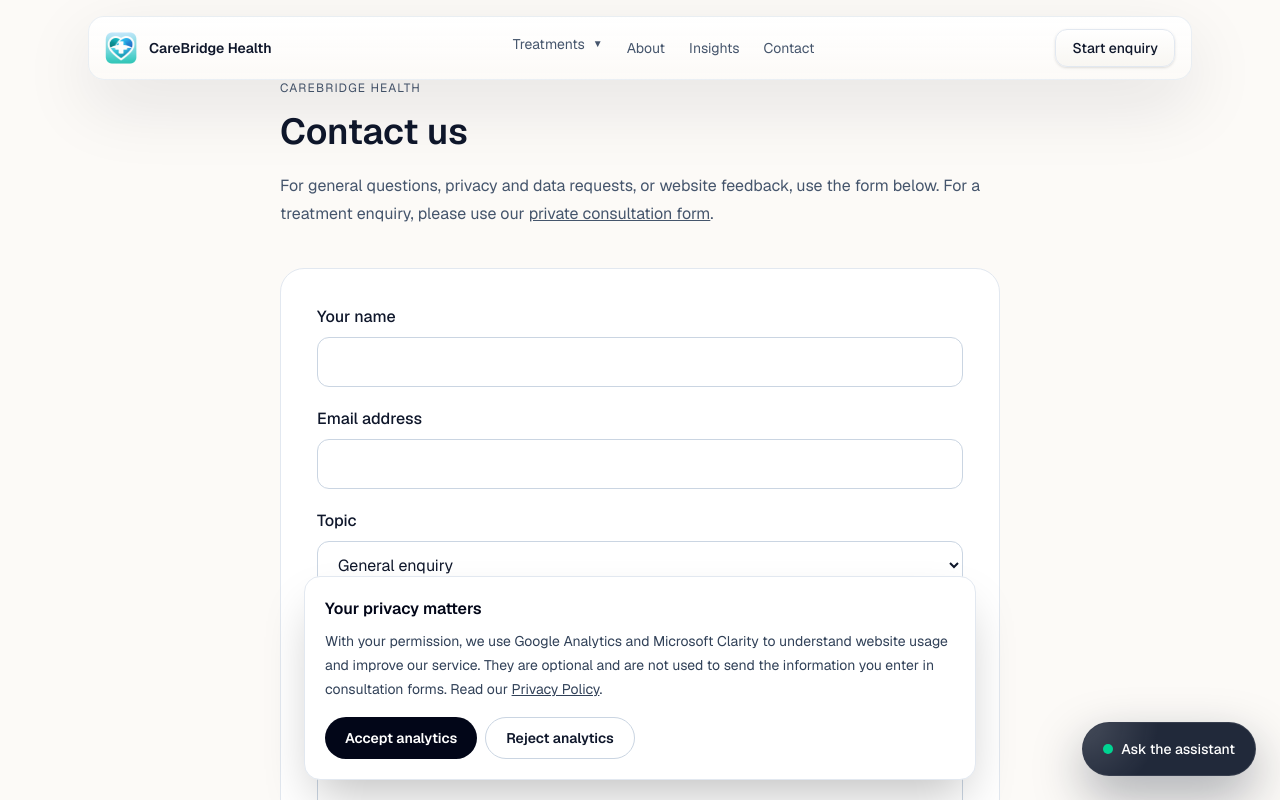
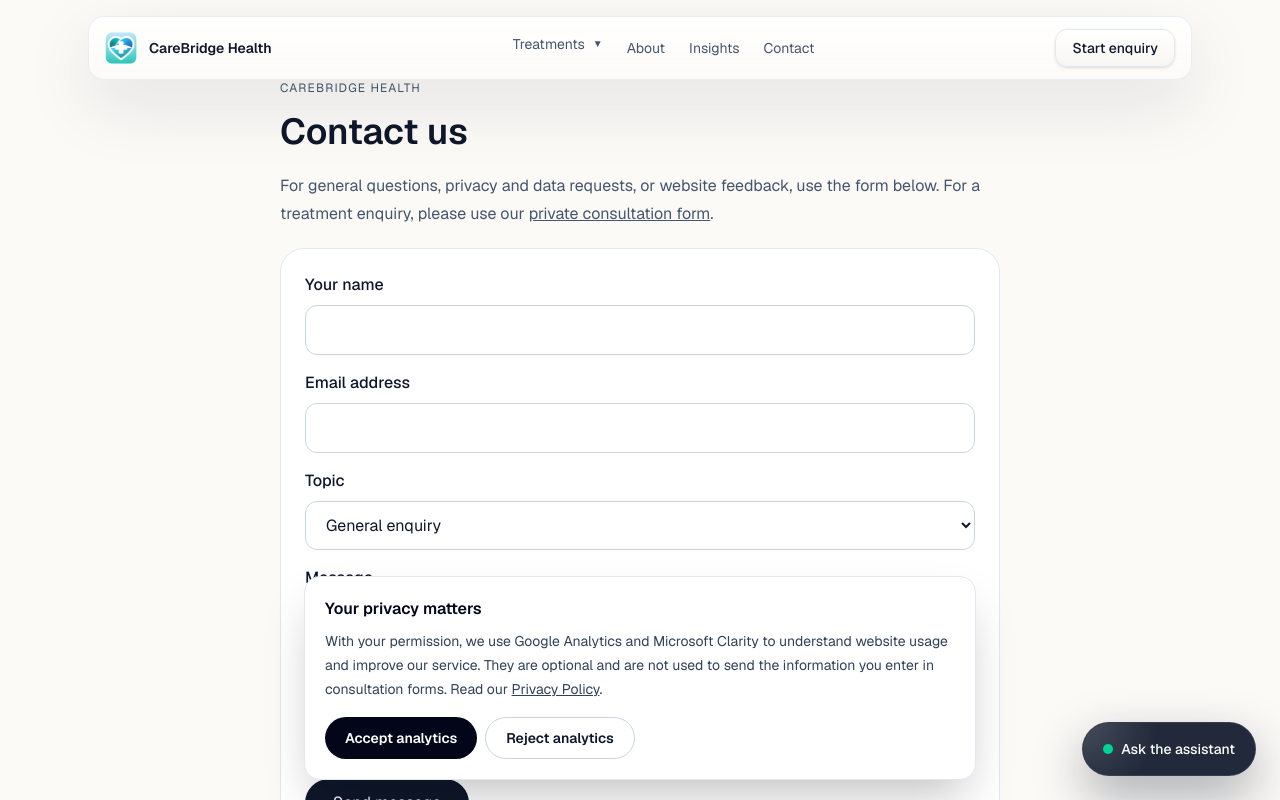
Before and after one commit to LyatifAhmed/carebridgehealth, a Next.js app: page /contact in a window 1280 px wide. Shown: the top 800 px of the page. Built offline with nearby package versions, Linux system fonts and the light colour scheme.

Commit message:
Make shared general contact form compact and avoid duplicate input IDs in modal

```diff
--- a/app/components/ContactForm.tsx
+++ b/app/components/ContactForm.tsx
@@ -1,8 +1,9 @@
 "use client";
 
-import { useState, type FormEvent } from "react";
+import { useId, useState, type FormEvent } from "react";
 
 export default function ContactForm() {
+  const id = useId();
   const [status, setStatus] = useState<"idle" | "sending" | "sent" | "error">("idle");
   const [error, setError] = useState("");
   async function submit(event: FormEvent<HTMLFormElement>) {
@@ -24,12 +25,12 @@ export default function ContactForm() {
   }
   const field = "mt-2 w-full rounded-xl border border-slate-300 bg-white px-4 py-3 text-slate-900 dark:border-slate-600 dark:bg-slate-800 dark:text-white dark:placeholder:text-slate-400 focus:border-slate-600 dark:focus:border-sky-400 focus:outline-none";
   return (
-    <form onSubmit={submit} className="mt-10 space-y-5 rounded-3xl border border-slate-200 bg-white p-6 text-slate-900 dark:border-slate-700 dark:bg-slate-900 dark:text-slate-100 md:p-9">
-      <div className="hidden" aria-hidden="true"><label htmlFor="contact-website">Website</label><input id="contact-website" name="website" tabIndex={-1} autoComplete="off" /></div>
-      <div><label htmlFor="contact-name" className="font-medium">Your name</label><input id="contact-name" name="name" required maxLength={120} className={field} /></div>
-      <div><label htmlFor="contact-email" className="font-medium">Email address</label><input id="contact-email" name="email" type="email" required maxLength={254} className={field} /></div>
-      <div><label htmlFor="contact-topic" className="font-medium">Topic</label><select id="contact-topic" name="topic" required className={field}><option>General enquiry</option><option>Privacy / data request</option><option>Website feedback</option><option>Other</option></select></div>
-      <div><label htmlFor="contact-message" className="font-medium">Message</label><textarea id="contact-message" name="message" required minLength={10} maxLength={5000} rows={6} className={field} /></div>
+    <form onSubmit={submit} className="mt-5 space-y-4 rounded-3xl border border-slate-200 bg-white p-5 text-slate-900 dark:border-slate-700 dark:bg-slate-900 dark:text-slate-100 md:p-6">
+      <div className="hidden" aria-hidden="true"><label htmlFor={`${id}-website`}>Website</label><input id={`${id}-website`} name="website" tabIndex={-1} autoComplete="off" /></div>
+      <div><label htmlFor={`${id}-name`} className="font-medium">Your name</label><input id={`${id}-name`} name="name" required maxLength={120} className={field} /></div>
+      <div><label htmlFor={`${id}-email`} className="font-medium">Email address</label><input id={`${id}-email`} name="email" type="email" required maxLength={254} className={field} /></div>
+      <div><label htmlFor={`${id}-topic`} className="font-medium">Topic</label><select id={`${id}-topic`} name="topic" required className={field}><option>General enquiry</option><option>Privacy / data request</option><option>Website feedback</option><option>Other</option></select></div>
+      <div><label htmlFor={`${id}-message`} className="font-medium">Message</label><textarea id={`${id}-message`} name="message" required minLength={10} maxLength={5000} rows={4} className={field} /></div>
       <p className="text-sm text-slate-600 dark:text-slate-300">We use your details to respond to your message. Read our <a className="underline" href="/privacy-policy">Privacy Policy</a>.</p>
       <button type="submit" disabled={status === "sending"} className="rounded-full bg-slate-900 px-7 py-3 text-white dark:bg-sky-400 dark:text-slate-950 disabled:opacity-60">{status === "sending" ? "Sending…" : "Send message"}</button>
       {status === "sent" && <p role="status" className="text-sm text-green-700 dark:text-green-400">Thank you. Your message has been sent.</p>}
```
